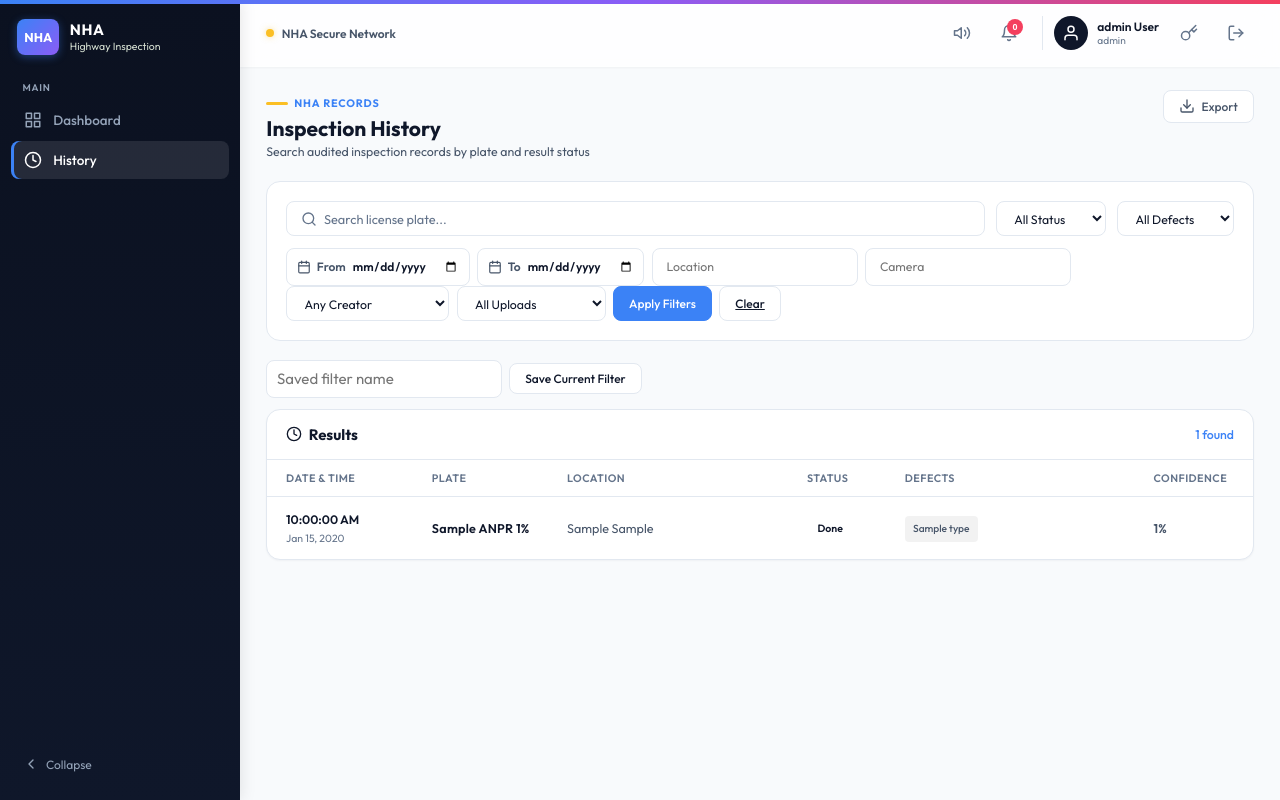
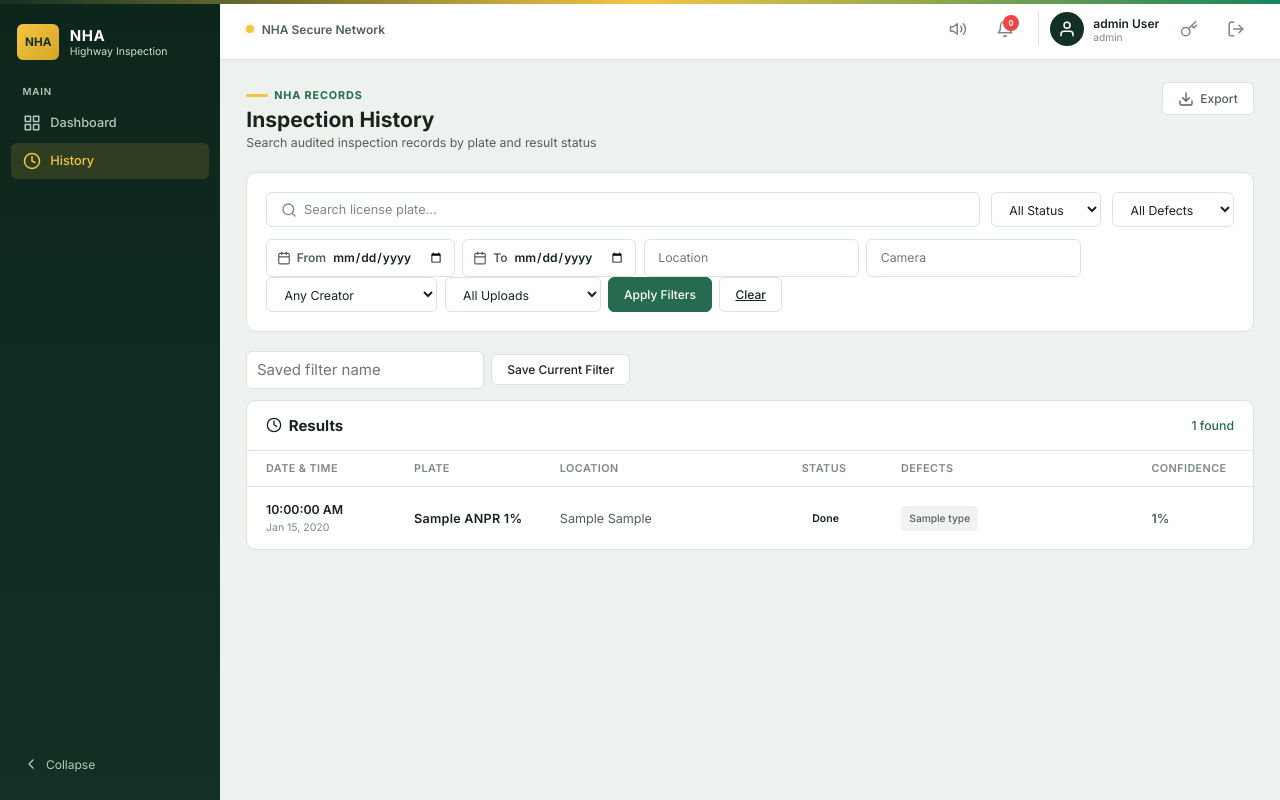
Before and after one commit to 70137131-jpg/ATIS, a Flask app: page /history in a window 1280 px wide. Run offline with Flask 3, Linux system fonts and the light colour scheme; the visitor is signed in with stand-in values (Sample User, id 1); tables that the repository leaves empty hold one stand-in row (values such as "Sample post"); some libraries are stand-ins or nearby versions.

Commit message:
style(ui): restore the original green and gold theme
Brings back the palette the app shipped with before 03ad32d replaced it
with the navy/blue one: deep green sidebar (#10291f), gold active nav
(#f4c542), green accent (#256b4f), green-tinted neutrals (#eef2ef bg,
#dbe3dd border), and the navy -> gold -> green top hairline. Sidebar
geometry and Inter typography go back with it.

Also makes the sidebar brand a link to the dashboard with an sr-only
label, so the logo is a real navigation target rather than a dead div.

```diff
--- a/static/css/history.css
+++ b/static/css/history.css
@@ -298,7 +298,7 @@
 }
 
 .history-table tbody tr:hover {
-    background: rgba(66, 133, 244, 0.02);
+    background: rgba(37, 107, 79, 0.04);
 }
 
 .history-table tbody tr:last-child td {
--- a/static/css/login.css
+++ b/static/css/login.css
@@ -71,7 +71,7 @@ body::before {
     width: 64px;
     height: 52px;
     background: linear-gradient(135deg, var(--gold), #d4a625);
-    color: #fff;
+    color: #123024;
     font-size: 0.95rem;
     font-weight: 800;
     border-radius: 8px;
@@ -264,7 +264,7 @@ input::placeholder {
 
 .btn-signin:hover {
     background: var(--blue-hover);
-    box-shadow: 0 2px 8px rgba(66, 133, 244, 0.3);
+    box-shadow: 0 2px 8px rgba(37, 107, 79, 0.3);
 }
 
 .btn-signin:active {
@@ -275,7 +275,7 @@ input::placeholder {
 .demo-box {
     width: 100%;
     background: var(--blue-light);
-    border: 1px solid rgba(66, 133, 244, 0.15);
+    border: 1px solid rgba(37, 107, 79, 0.15);
     border-radius: var(--radius);
     padding: 1rem 1.25rem;
 }
--- a/static/css/style.css
+++ b/static/css/style.css
@@ -19,40 +19,35 @@
 
 :root {
     /* Sidebar Colors */
-    --sidebar-bg: #0b1120;
-    --sidebar-w: 240px;
-    --sidebar-w-collapsed: 72px;
-    --sidebar-text: #94a3b8;
-    --sidebar-active: #ffffff;
-    --sidebar-active-bg: rgba(255, 255, 255, 0.1);
+    --sidebar-bg: #10291f;
+    --sidebar-w: 220px;
+    --sidebar-w-collapsed: 64px;
+    --sidebar-text: #b8c7bd;
+    --sidebar-active: #f4c542;
+    --sidebar-active-bg: rgba(244, 197, 66, 0.14);
 
     /* Page Colors */
-    --bg: #f8fafc;
+    --bg: #eef2ef;
     --white: #ffffff;
-    --text-primary: #0f172a;
-    --text-secondary: #475569;
-    --text-muted: #64748b;
-    --border: #e2e8f0;
+    --text-primary: #17251d;
+    --text-secondary: #526057;
+    --text-muted: #7b8a80;
+    --border: #dbe3dd;
 
-    /* Premium Status Colors */
-    --blue: #3b82f6;
-    --green: #10b981;
-    --red: #f43f5e;
+    /* Status Colors */
+    --blue: #256b4f;
+    --green: #16845f;
+    --red: #ef4444;
     --orange: #f59e0b;
-    --purple: #8b5cf6;
-    --gold: #fbbf24;
-    --navy: #0f172a;
+    --purple: #5b6f95;
+    --gold: #f4c542;
+    --navy: #123024;
 
     /* Typography & Spacing */
-    --font: 'Outfit', system-ui, -apple-system, sans-serif;
-    --radius: 14px;
-    --radius-sm: 8px;
-    --transition: 0.25s cubic-bezier(0.4, 0, 0.2, 1);
-
-    /* Shadows */
-    --shadow-sm: 0 1px 2px rgba(15, 23, 42, 0.04);
-    --shadow-md: 0 4px 6px -1px rgba(15, 23, 42, 0.08), 0 2px 4px -2px rgba(15, 23, 42, 0.04);
-    --shadow-lg: 0 10px 15px -3px rgba(15, 23, 42, 0.08), 0 4px 6px -4px rgba(15, 23, 42, 0.04);
+    --font: 'Inter', system-ui, -apple-system, sans-serif;
+    --radius: 10px;
+    --radius-sm: 6px;
+    --transition: 0.2s ease;
 }
 
 html {
@@ -76,7 +71,7 @@ body::before {
     left: 0;
     right: 0;
     height: 4px;
-    background: linear-gradient(90deg, #3b82f6, #8b5cf6, #f43f5e);
+    background: linear-gradient(90deg, var(--navy), var(--gold), var(--green));
     z-index: 300;
 }
 
@@ -117,13 +112,12 @@ body.sidebar-collapsed .main-area {
     left: 0;
     bottom: 0;
     width: var(--sidebar-w);
-    background: linear-gradient(180deg, #0b1120 0%, #0f172a 100%);
-    box-shadow: 1px 0 15px rgba(0,0,0,0.1);
+    background: linear-gradient(180deg, #0d261c 0%, #123024 100%);
     display: flex;
     flex-direction: column;
     padding: 1.25rem 0.75rem;
     z-index: 100;
-    transition: width 0.3s cubic-bezier(0.4, 0, 0.2, 1);
+    transition: width 0.3s ease;
     overflow: hidden;
 }
 
@@ -149,27 +143,43 @@ body.sidebar-collapsed .sidebar {
     width: var(--sidebar-w-collapsed);
 }
 
-/* Brand / Logo Area */
+/* Brand / Logo Area — links back to the dashboard */
 .sidebar-brand {
     display: flex;
     align-items: center;
     gap: 0.7rem;
-    padding: 0 0.4rem;
-    margin-bottom: 1.75rem;
+    padding: 0.35rem 0.4rem;
+    margin-bottom: 1.4rem;
+    border-radius: var(--radius-sm);
+    text-decoration: none;
+    transition: background var(--transition);
+}
+
+.sidebar-brand:hover {
+    background: rgba(255, 255, 255, 0.05);
+}
+
+.sidebar-brand:focus-visible {
+    outline: 3px solid var(--gold);
+    outline-offset: 2px;
 }
 
 .sidebar-logo {
     min-width: 42px;
     height: 36px;
-    background: linear-gradient(135deg, #3b82f6, #8b5cf6);
-    color: #fff;
-    font-size: 0.85rem;
+    background: linear-gradient(135deg, var(--gold), #d4a625);
+    color: var(--navy);
+    font-size: 0.78rem;
     font-weight: 800;
-    border-radius: 8px;
+    border-radius: 6px;
     display: flex;
     align-items: center;
     justify-content: center;
-    box-shadow: 0 2px 8px rgba(59, 130, 246, 0.4);
+    transition: transform var(--transition);
+}
+
+.sidebar-brand:hover .sidebar-logo {
+    transform: scale(1.04);
 }
 
 .sidebar-brand-text {
@@ -220,13 +230,13 @@ body.sidebar-collapsed .sidebar-section-label {
 .nav-item {
     display: flex;
     align-items: center;
-    gap: 0.75rem;
-    padding: 0.65rem 0.85rem;
+    gap: 0.65rem;
+    padding: 0.6rem 0.75rem;
     border-radius: var(--radius-sm);
     color: var(--sidebar-text);
     text-decoration: none;
     /* Remove underline */
-    font-size: 0.9rem;
+    font-size: 0.85rem;
     font-weight: 500;
     transition: all var(--transition);
     white-space: nowrap;
@@ -237,15 +247,13 @@ body.sidebar-collapsed .nav-item span {
 }
 
 .nav-item:hover {
-    background: rgba(255, 255, 255, 0.08);
-    color: var(--white);
-    transform: translateX(4px);
+    background: rgba(255, 255, 255, 0.05);
+    color: #ddd;
 }
 
 .nav-item.active {
     background: var(--sidebar-active-bg);
     color: var(--sidebar-active);
-    box-shadow: inset 3px 0 0 var(--blue);
 }
 
 /* Sidebar Badges */
@@ -298,15 +306,10 @@ body.sidebar-collapsed .sidebar-collapse svg {
     display: flex;
     align-items: center;
     justify-content: space-between;
-    padding: 1rem 1.75rem;
-    background: rgba(255, 255, 255, 0.8);
-    backdrop-filter: blur(16px);
-    -webkit-backdrop-filter: blur(16px);
-    border-bottom: 1px solid rgba(255, 255, 255, 0.3);
-    box-shadow: var(--shadow-sm);
-    position: sticky;
-    top: 0;
-    z-index: 90;
+    padding: 0.75rem 1.75rem;
+    background: #fff;
+    border-bottom: 1px solid var(--border);
+    box-shadow: 0 1px 2px rgba(16, 41, 31, 0.04);
 }
 
 .topbar-left {
@@ -692,8 +689,6 @@ body.sidebar-collapsed .sidebar-collapse svg {
     background: var(--white);
     border: 1px solid var(--border);
     border-radius: var(--radius);
-    box-shadow: var(--shadow-sm);
-    overflow: hidden;
 }
 
 .table-header {
--- a/templates/base.html
+++ b/templates/base.html
@@ -18,13 +18,14 @@
     <div class="layout">
         <!-- ===== Sidebar ===== -->
         <aside class="sidebar" id="sidebar">
-            <div class="sidebar-brand">
+            <a href="{{ url_for('dashboard') }}" class="sidebar-brand" id="nav-brand">
                 <div class="sidebar-logo">NHA</div>
                 <div class="sidebar-brand-text">
                     <span class="sidebar-title">NHA</span>
                     <span class="sidebar-subtitle">Highway Inspection</span>
                 </div>
-            </div>
+                <span class="sr-only">— go to dashboard</span>
+            </a>
 
             <div class="sidebar-section-label">MAIN</div>
             <nav class="sidebar-nav">
```
Also changed, not shown: other parts of static/css/style.css (+9 -18 lines), static/css/alerts.css (+6 -6 lines), static/css/inspection.css (+4 -4 lines).
